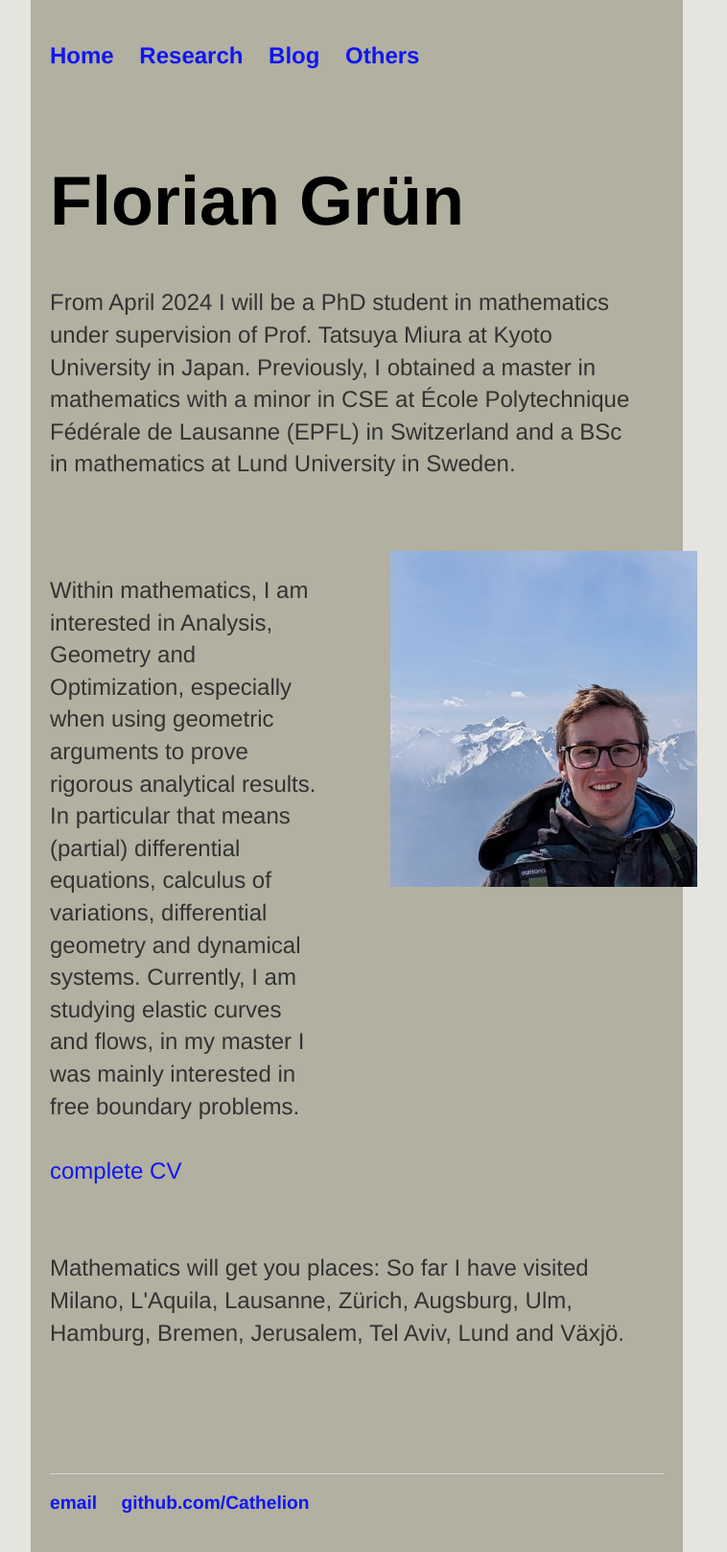
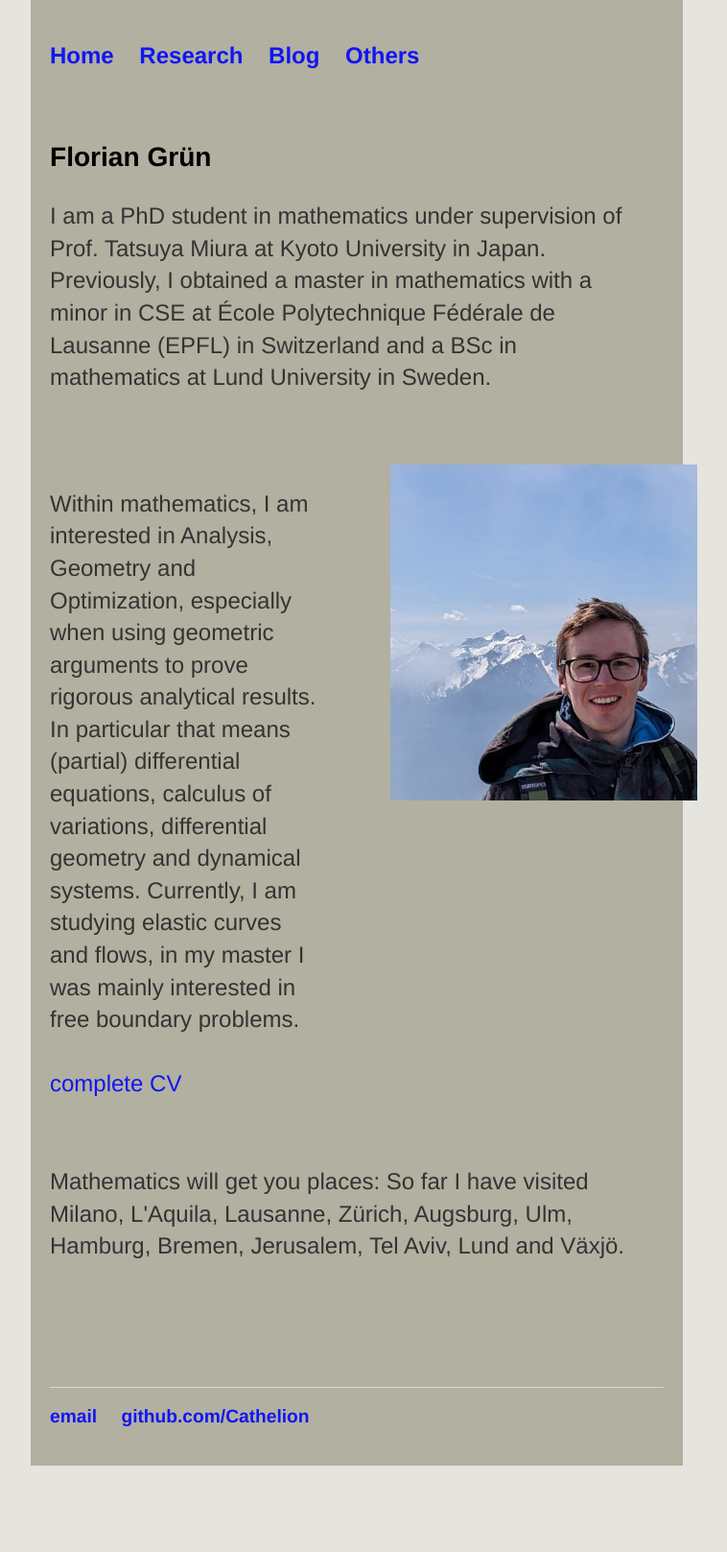
Before and after one commit to Cathelion/Cathelion.github.io, a Jekyll site: the page built from index.html, in a window 1280 px wide. Shown: the whole page at 96% size, without its empty margins (268-1026 px from the left). Built offline with Jekyll 4.4.1, drawn with Linux system fonts in a browser that asks for light colours; after the commit the page ends 1527 px from its top, so only the background shows below that.

Commit message:
Update index.html

```diff
--- a/index.html
+++ b/index.html
@@ -4,8 +4,8 @@ title: Home
 ---
 <div class="content">
    <div class="blurb full-width">
-      <h1>Florian Grün</h1>
-      <p>From April 2024 I will be a PhD student in mathematics under supervision of Prof. Tatsuya Miura at Kyoto University in Japan.
+      <h3>Florian Grün</h3>
+      <p>I am a PhD student in mathematics under supervision of Prof. Tatsuya Miura at Kyoto University in Japan.
          Previously, I obtained a master in mathematics with a minor in CSE at École Polytechnique Fédérale de Lausanne (EPFL) in Switzerland and a BSc in mathematics at Lund University in Sweden.</p>
    </div>
 
```
